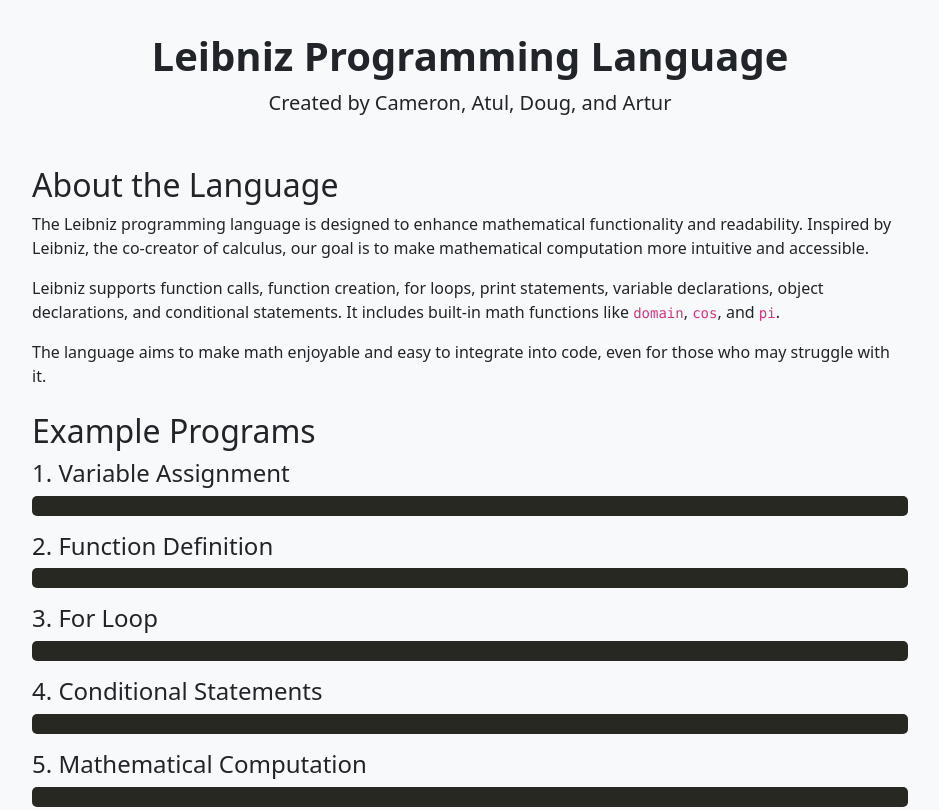
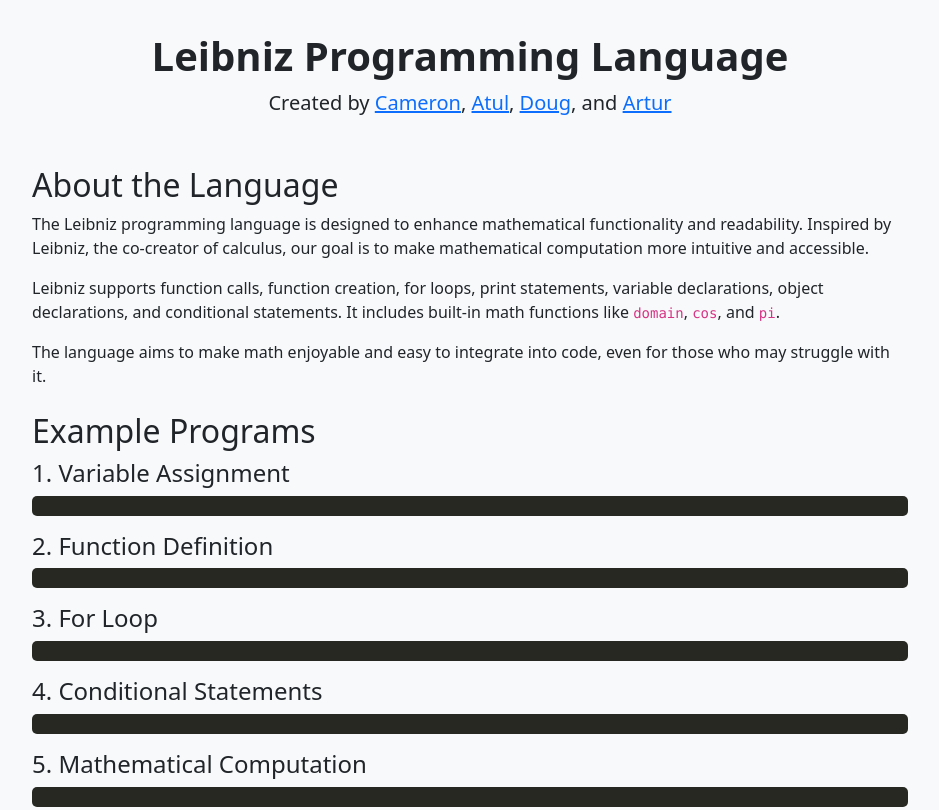
Before and after one commit to lilscolari/leibniz, a website: page docs/index.html in a window 1280 px wide. Shown: the top 810 px of the page, without its empty margins (170-1109 px from the left). Drawn offline with nearby package versions, Linux system fonts and the light colour scheme.

Commit message:
Update index.html

```diff
--- a/docs/index.html
+++ b/docs/index.html
@@ -17,7 +17,10 @@
     <div class="container">
         <header class="text-center mb-5">
             <h1 class="fw-bold">Leibniz Programming Language</h1>
-            <p class="lead">Created by Cameron, Atul, Doug, and Artur</p>
+            <p class="lead">Created by <a href="https://github.com/lilscolari" target="_blank">Cameron</a>,
+                <a href="https://github.com/avenky72" target="_blank">Atul</a>,
+                <a href="https://github.com/dougspaeth" target="_blank">Doug</a>, and
+                <a href="https://github.com/hellobro31" target="_blank">Artur</a></p>
         </header>
 
         <section class="mb-4">
```
